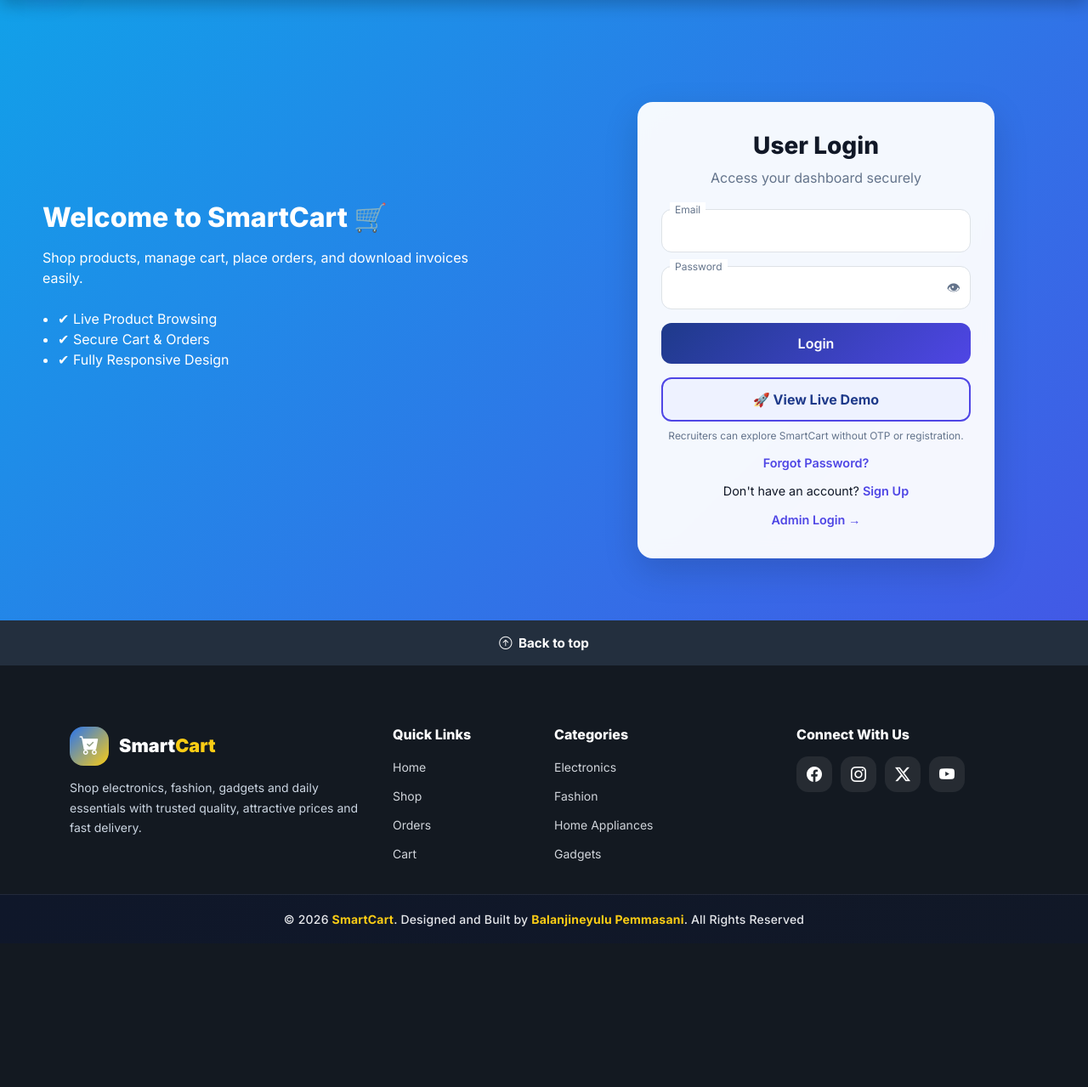
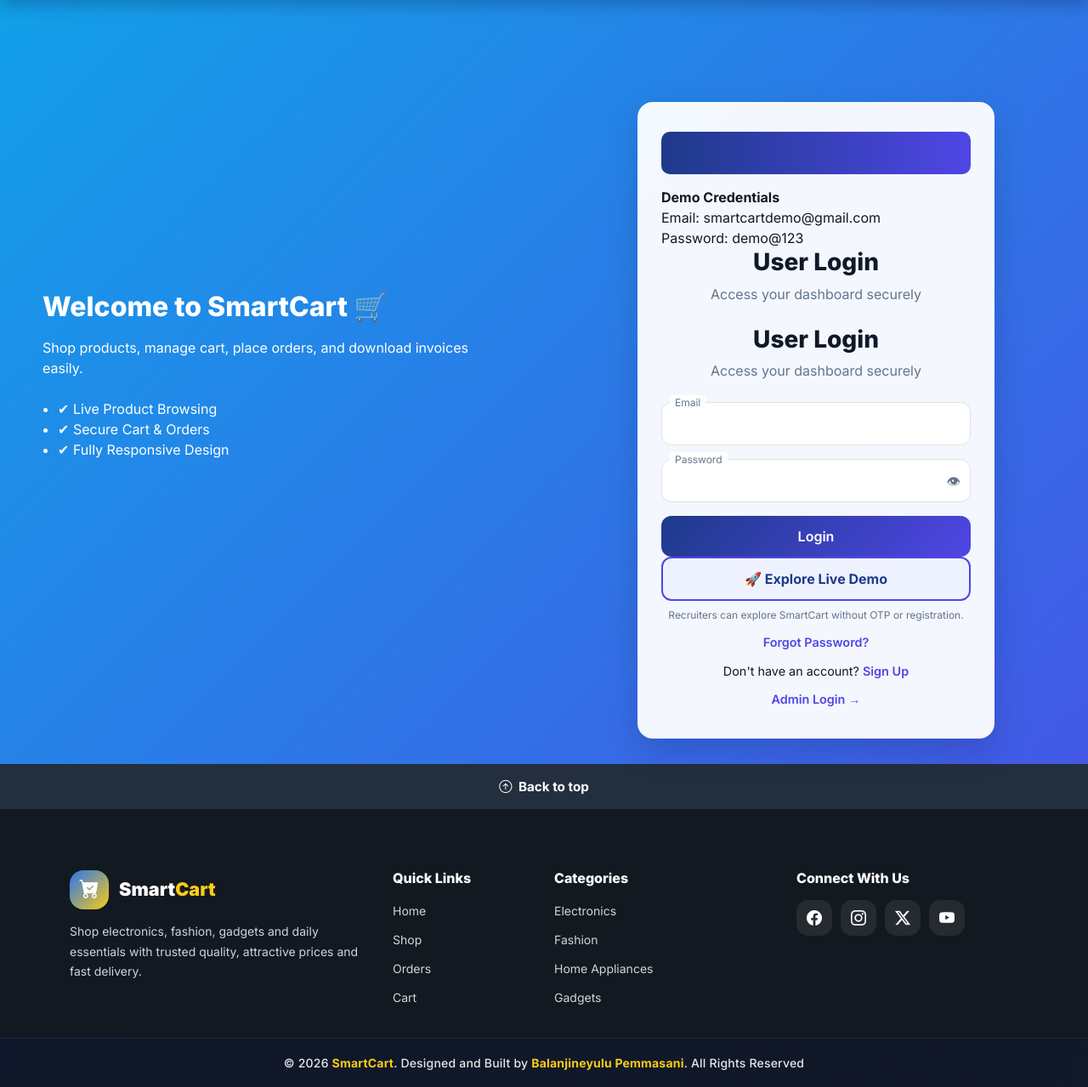
Before and after one commit to PBalanjineyulu/deploysmartcart, a Flask app: page /user-login in a window 1280 px wide. Shown: the part 72-1351 px from the top of the page at 85% size. Before the commit the page ends 1162 px from the top, so only its background shows below. Run offline with Flask 3, Linux system fonts and the light colour scheme.

Commit message:
Added recruiter demo login system

```diff
--- a/app.py
+++ b/app.py
@@ -1125,40 +1125,77 @@ def user_verify_otp_post():
 # =================================================================
 # ROUTE 02: USER LOGIN
 # =================================================================
+# =================================================================
+# ROUTE 02: USER LOGIN
+# =================================================================
 @app.route('/user-login', methods=['GET', 'POST'])
 def user_login():
-        # 🔥 ADD THIS
+
+    # ALREADY LOGGED IN
     if 'user_id' in session:
         return redirect('/user-dashboard')
 
+    # SHOW LOGIN PAGE
     if request.method == 'GET':
-        return render_template("user/user_login.html", hide_user_nav=True)
-
+        return render_template(
+            "user/user_login.html",
+            hide_user_nav=True
+        )
+
+    # GET FORM DATA
     email = request.form['email']
     password = request.form['password']
 
     conn = get_db_connection()
     cursor = conn.cursor()
 
-    cursor.execute("SELECT * FROM users WHERE email=?", (email,))
+    cursor.execute(
+        "SELECT * FROM users WHERE email=?",
+        (email,)
+    )
+
     user = cursor.fetchone()
 
     cursor.close()
     conn.close()
 
+    # EMAIL NOT FOUND
     if not user:
-        flash("Email not found! Please register.", "danger")
+
+        flash(
+            "Email not found! Please register.",
+            "danger"
+        )
+
         return redirect('/user-login')
 
-    if not bcrypt.checkpw(password.encode('utf-8'), user['password'].encode('utf-8')):
-        flash("Incorrect password!", "danger")
+    # PASSWORD CHECK
+    if not bcrypt.checkpw(
+        password.encode('utf-8'),
+        user['password'].encode('utf-8')
+    ):
+
+        flash(
+            "Incorrect password!",
+            "danger"
+        )
+
         return redirect('/user-login')
 
+    # LOGIN SESSION
     session['user_id'] = user['user_id']
     session['user_name'] = user['name']
     session['user_email'] = user['email']
 
-    flash("Login successful!", "success")
+    # DEMO USER
+    if email == "smartcartdemo@gmail.com":
+        session['is_demo'] = True
+
+    flash(
+        "Login successful!",
+        "success"
+    )
+
     return redirect('/user-dashboard')
 # =================================================================
 # ROUTE 03: USER DASHBOARD
@@ -4123,12 +4160,14 @@ def superadmin_view_product(product_id):
 
 
 
+
 @app.route('/demo-user-login')
 def demo_user_login():
 
     conn = get_db_connection()
     cursor = conn.cursor()
 
+    # GET DEMO USER
     cursor.execute(
         "SELECT * FROM users WHERE email=?",
         ("smartcartdemo@gmail.com",)
@@ -4136,51 +4175,82 @@ def demo_user_login():
 
     user = cursor.fetchone()
 
+    # IF DEMO USER NOT FOUND
     if not user:
+
         cursor.close()
         conn.close()
 
-        flash("Demo account not found!", "danger")
+        flash(
+            "Demo account not found!",
+            "danger"
+        )
+
         return redirect('/user-login')
 
     demo_user_id = user['user_id']
 
-    # CLEAR OLD DEMO DATA
-    cursor.execute(
-        "DELETE FROM cart WHERE user_id=?",
-        (demo_user_id,)
-    )
+    # =========================================
+    # CLEAR OLD DEMO ADDRESSES
+    # =========================================
 
     cursor.execute(
         "DELETE FROM addresses WHERE user_id=?",
         (demo_user_id,)
     )
 
-    cursor.execute("""
-        DELETE FROM order_items
-        WHERE order_id IN (
-            SELECT order_id FROM orders
-            WHERE user_id=?
+    # =========================================
+    # ADD DEFAULT DEMO ADDRESS
+    # =========================================
+
+    cursor.execute("""
+        INSERT INTO addresses
+        (
+            user_id,
+            full_name,
+            phone,
+            address,
+            city,
+            pincode
         )
-    """, (demo_user_id,))
-
-    cursor.execute(
-        "DELETE FROM orders WHERE user_id=?",
-        (demo_user_id,)
-    )
+        VALUES (?, ?, ?, ?, ?, ?)
+    """, (
+        demo_user_id,
+        "SmartCart Demo User",
+        "9876543210",
+        "Madhapur, HITEC City",
+        "Hyderabad",
+        "500081"
+    ))
 
     conn.commit()
 
-    cursor.close()
-    conn.close()
-
+    # CLEAR OLD SESSION
+    session.clear()
+
+    # LOGIN DEMO USER
     session['user_id'] = user['user_id']
     session['user_name'] = user['name']
     session['user_email'] = user['email']
 
-    flash("Welcome to SmartCart Live Demo!", "success")
+    # DEMO FLAG
+    session['is_demo'] = True
+
+    cursor.close()
+    conn.close()
+
+    # SUCCESS MESSAGE
+    flash(
+        "🚀 Recruiters can explore SmartCart without OTP or registration.",
+        "success"
+    )
+
+    # WARNING MESSAGE
+    flash(
+        "⚠ Demo Account: Please don't change demo credentials or sensitive settings.",
+        "warning"
+    )
 
     return redirect('/user-dashboard')
-
 if __name__=="__main__":
     app.run(debug=True)
--- a/templates/user/user_login.html
+++ b/templates/user/user_login.html
@@ -4,7 +4,6 @@
 
 {% block css %}
 <style>
-
     :root {
         --accent: #4f46e5;
         --accent-dark: #1e3a8a;
@@ -21,9 +20,17 @@
     }
 
     @keyframes gradientMove {
-    0% { background-position: 0% 50%; }
-    50% { background-position: 100% 50%; }
-    100% { background-position: 0% 50%; }
+        0% {
+            background-position: 0% 50%;
+        }
+
+        50% {
+            background-position: 100% 50%;
+        }
+
+        100% {
+            background-position: 0% 50%;
+        }
     }
 
     .login-left {
@@ -54,9 +61,9 @@
         max-width: 420px;
         padding: 35px 28px;
         border-radius: 18px;
-    background: rgba(255,255,255,0.95);
+        background: rgba(255, 255, 255, 0.95);
         backdrop-filter: blur(10px);
-    box-shadow: 0 15px 40px rgba(0,0,0,0.15);
+        box-shadow: 0 15px 40px rgba(0, 0, 0, 0.15);
         animation: fadeSlide 0.8s ease;
     }
 
@@ -70,6 +77,7 @@
             opacity: 0;
             transform: translateY(30px);
         }
+
         to {
             opacity: 1;
             transform: translateY(0);
@@ -136,7 +144,7 @@
 
     .btn-primary:hover {
         transform: translateY(-2px);
-    box-shadow: 0 10px 20px rgba(0,0,0,0.2);
+        box-shadow: 0 10px 20px rgba(0, 0, 0, 0.2);
     }
 
     .demo-btn {
@@ -224,7 +232,14 @@ body {
     .row {
         margin: 0 !important;
     }
-
+    .demo-marquee{
+    background: linear-gradient(90deg,#1e3a8a,#4f46e5);
+    color: white;
+    padding: 10px;
+    border-radius: 10px;
+    margin-bottom: 15px;
+    font-weight: 600;
+}
 </style>
 {% endblock %}
 
@@ -251,6 +266,26 @@ body {
         <div class="col-lg-6 login-right">
 
             <div class="login-card">
+                <!-- DEMO MARQUEE -->
+                <div class="demo-marquee">
+                    <marquee>
+                        🚀 Recruiters can explore SmartCart without OTP or registration.
+                        Use demo credentials or click Live Demo.
+                    </marquee>
+                </div>
+
+                <!-- DEMO CREDENTIALS -->
+                <div class="demo-credentials">
+                    <strong>Demo Credentials</strong><br>
+                    Email: smartcartdemo@gmail.com<br>
+                    Password: demo@123
+                </div>
+
+                <h3 class="login-title">User Login</h3>
+
+                <p class="login-subtitle">
+                    Access your dashboard securely
+                </p>
 
                 <h3 class="login-title">User Login</h3>
                 <p class="login-subtitle">Access your dashboard securely</p>
@@ -272,8 +307,8 @@ body {
                         Login
                     </button>
 
-                    <a href="/demo-user-login" class="demo-btn mt-3">
-                        🚀 View Live Demo
+                    <a href="/demo-user-login" class="demo-btn">
+                        🚀 Explore Live Demo
                     </a>
 
                     <div class="demo-note">
```
Also changed, not shown: templates/user/user_profile.html (+19 -0 lines). Lines whose indentation alone changed are shown as unchanged.
